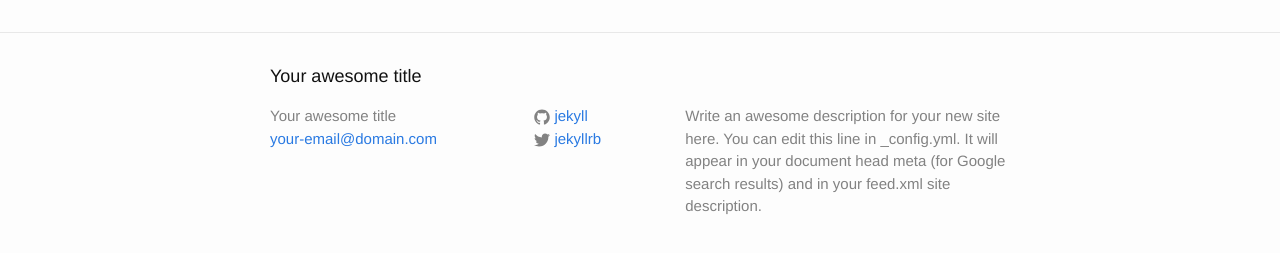
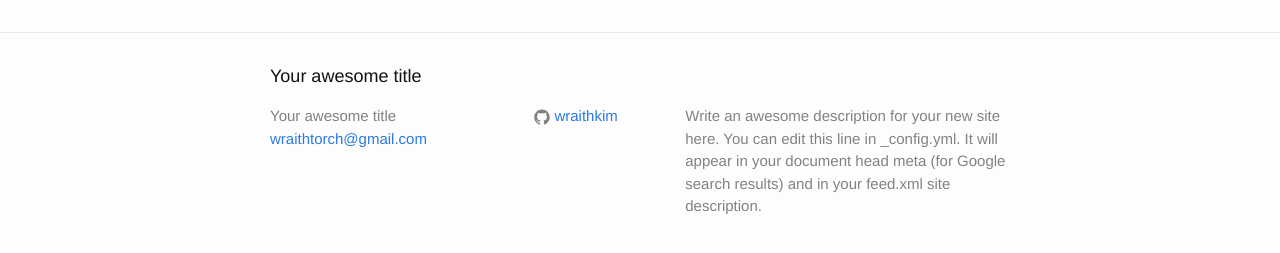
Before and after one commit to WraithKim/blog, a Jekyll site: the page built from index.html, in a window 1280 px wide. Shown: the part 264-517 px from the top of the page. Built offline with Jekyll 4.4.1, drawn with Linux system fonts in a browser that asks for light colours.

Commit message:
chg baseurl

```diff
--- a/_config.yml
+++ b/_config.yml
@@ -1,14 +1,14 @@
 # Site settings
 title: Your awesome title
-email: your-email@domain.com
+email: wraithtorch@gmail.com
 description: > # this means to ignore newlines until "baseurl:"
   Write an awesome description for your new site here. You can edit this
   line in _config.yml. It will appear in your document head meta (for
   Google search results) and in your feed.xml site description.
-baseurl: "" # the subpath of your site, e.g. /blog/
-url: "http://yourdomain.com" # the base hostname & protocol for your site
-twitter_username: jekyllrb
-github_username:  jekyll
+baseurl: "/blog" # the subpath of your site, e.g. /blog/
+#url: "http://wraithkim.github.io/blog" # the base hostname & protocol for your site
+github_username:  wraithkim
 
 # Build settings
 markdown: kramdown
+highlighter: pygments
```
